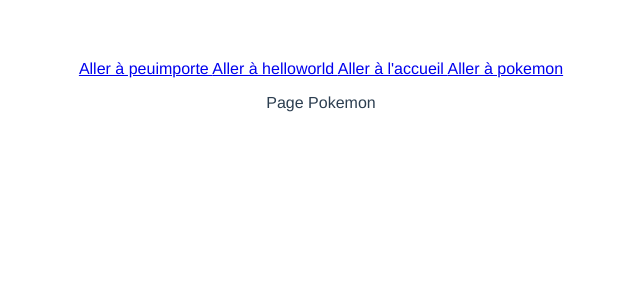
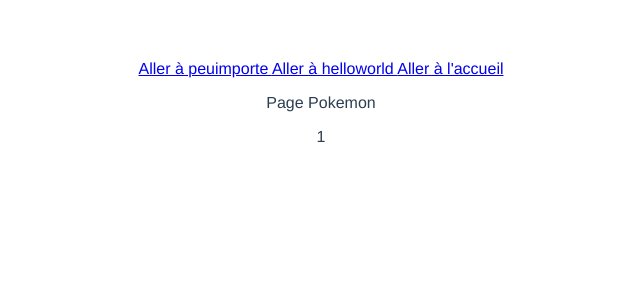
Before and after one commit to Adrien-Ba/L3-SdNVueProjet, a Vue app in the folder my-vue-app/: page /#/pokemon/1 in a window 1280 px wide. Shown: the top 300 px of the page, without its empty margins (319-959 px from the left). Built offline with nearby package versions, Linux system fonts and the light colour scheme.

Commit message:
transmission par url

```diff
--- a/my-vue-app/src/App.vue
+++ b/my-vue-app/src/App.vue
@@ -5,7 +5,6 @@
     <router-link to="/peuimporte">Aller à peuimporte   </router-link>
     <router-link to="/helloworld">Aller à helloworld   </router-link>
     <router-link to="/accueil">Aller à l'accueil   </router-link>
-    <router-link to="/pokemon">Aller à pokemon   </router-link>
 
 
   </p>
--- a/my-vue-app/src/components/Pokemon.vue
+++ b/my-vue-app/src/components/Pokemon.vue
@@ -1,26 +1,34 @@
 <template>
   <div>
   <p>Page Pokemon</p>
-
+  {{msg}}
   </div>
 </template>
 
 <script lang="ts">
 import { ref, defineComponent } from 'vue'
 //import { useStore } from 'vuex'
+
 export default defineComponent({
-  name: 'HelloWorld',
-  props: {
-    msg: {
-      type: String,
-      required: true
+  setup() {
+    const msg = 0;
+    return {
+      msg,
+    };
+  },
+  created() {
+    this.recupId()
+  },
+  watch: {
+    '$route':'recupId'
+  },
+  methods: {
+    recupId () {
+    this.msg =  this.$route.params.id
     }
-  },
-  setup: () => {
+  }
+});
+</script>
 
-  },
-  computed: {
-
-  },
-})
-</script>
+<style scoped>
+</style>
```
